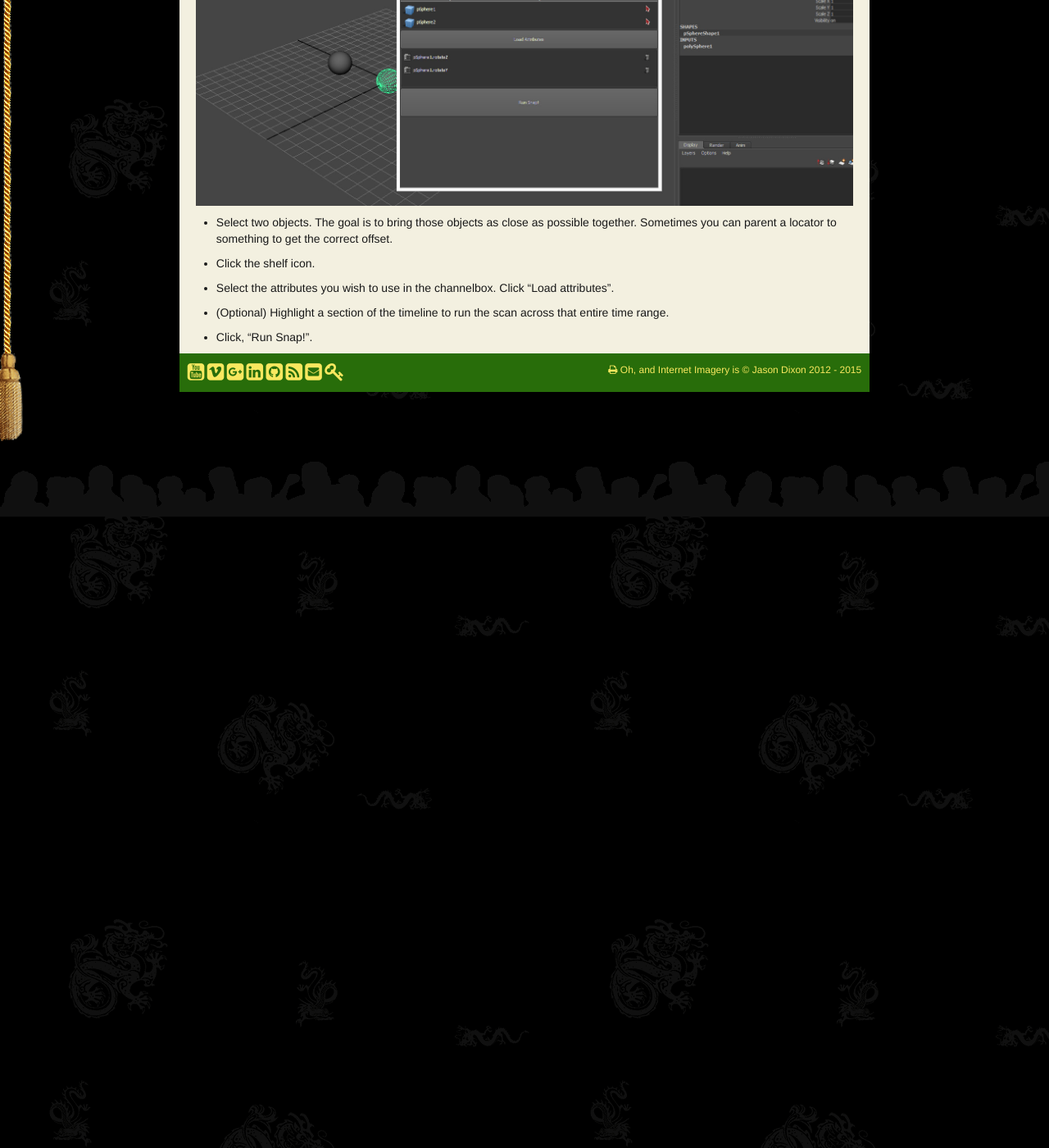
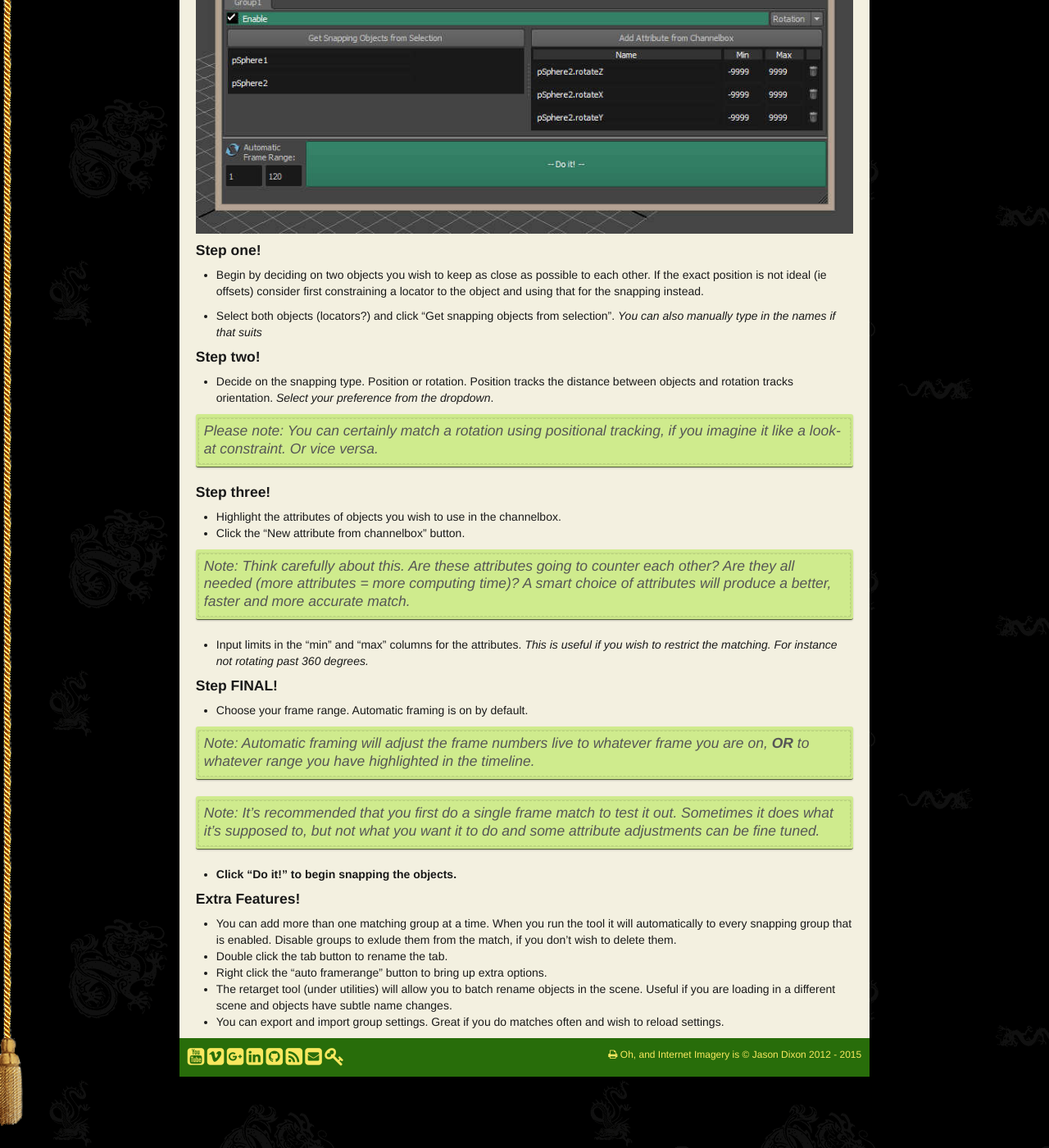
Before and after one commit to internetimagery/internetimagery.github.io, a Jekyll site: the page built from code/attributesnap.md, in a window 1280 px wide and 1400 px high, scrolled down 432 px. Shown: the whole window at 82% size. Built offline with Jekyll 4.4.1, drawn with Linux system fonts in a browser that asks for light colours; nearby versions of some CDN libraries; some web fonts are replaced; comment, search, counter and statistics services are not loaded; some of the changed text lies outside the part shown.

Commit message:
update to new tool

```diff
--- a/code/attributesnap.md
+++ b/code/attributesnap.md
@@ -4,25 +4,54 @@ layout: page
 ---
 ## Attribute Snap
 
-Sticking one object to another is exceedingly common in animation. Be it a glass to a hand holding it, or a hat to someones head.
+You want to snap two things together (or align their orientation)? Constraints not doing it for you? Perhaps you need to use a controller on a different object to do the snapping, or the attributes required are not translate/rotates (ie foot rolls etc)?
 
-Generally a constraint built into Maya will do the job, no problem. Great! Use it! :P
+This tool is the answer. It takes two objects and moves them as close as possible to each other, using attributes you define. Essentially it "eyeballs" it in an efficient way.
 
-However there are the odd times where a constraint does not work. Typically those situations come about because you're forced to work in with a custom attribute. Such as a finger-curl or foot-roll. In these situations you can use Attribute Snap to lock the animation in the right place!
-
+Drag and drop the file below into your maya viewport:
 
 __<download>attrsnap</download>__
 
 You will get a new shelf icon in whichever shelf is currently active.
 
-![Main Window](img/attrsnap.jpg)
+![Main Window](img/attrsnap_2.jpg)
 
-* Select two objects. The goal is to bring those objects as close as possible together. Sometimes you can parent a locator to something to get the correct offset.
+#### Step one!
 
-* Click the shelf icon.
+* Begin by deciding on two objects you wish to keep as close as possible to each other. If the exact position is not ideal (ie offsets) consider first constraining a locator to the object and using that for the snapping instead.
 
-* Select the attributes you wish to use in the channelbox. Click "Load attributes".
+* Select both objects (locators?) and click "Get snapping objects from selection". _You can also manually type in the names if that suits_
 
-* (Optional) Highlight a section of the timeline to run the scan across that entire time range.
+#### Step two!
 
-* Click, "Run Snap!".
+* Decide on the snapping type. Position or rotation. Position tracks the distance between objects and rotation tracks orientation. _Select your preference from the dropdown_.
+
+> Please note: You can certainly match a rotation using positional tracking, if you imagine it like a look-at constraint. Or vice versa.
+
+#### Step three!
+
+* Highlight the attributes of objects you wish to use in the channelbox.
+* Click the "New attribute from channelbox" button.
+
+> Note: Think carefully about this. Are these attributes going to counter each other? Are they all needed (more attributes = more computing time)? A smart choice of attributes will produce a better, faster and more accurate match.
+
+* Input limits in the "min" and "max" columns for the attributes. _This is useful if you wish to restrict the matching. For instance not rotating past 360 degrees._
+
+#### Step FINAL!
+
+* Choose your frame range. Automatic framing is on by default.
+
+> Note: Automatic framing will adjust the frame numbers live to whatever frame you are on, __OR__ to whatever range you have highlighted in the timeline.
+
+> Note: It's recommended that you first do a single frame match to test it out. Sometimes it does what it's supposed to, but not what you want it to do and some attribute adjustments can be fine tuned.
+
+
+* __Click "Do it!" to begin snapping the objects.__
+
+#### Extra Features!
+
+* You can add more than one matching group at a time. When you run the tool it will automatically to every snapping group that is enabled. Disable groups to exlude them from the match, if you don't wish to delete them.
+* Double click the tab button to rename the tab.
+* Right click the "auto framerange" button to bring up extra options.
+* The retarget tool (under utilities) will allow you to batch rename objects in the scene. Useful if you are loading in a different scene and objects have subtle name changes.
+* You can export and import group settings. Great if you do matches often and wish to reload settings.
```
Also changed, not shown: code/img/attrsnap_2.jpg (added).
